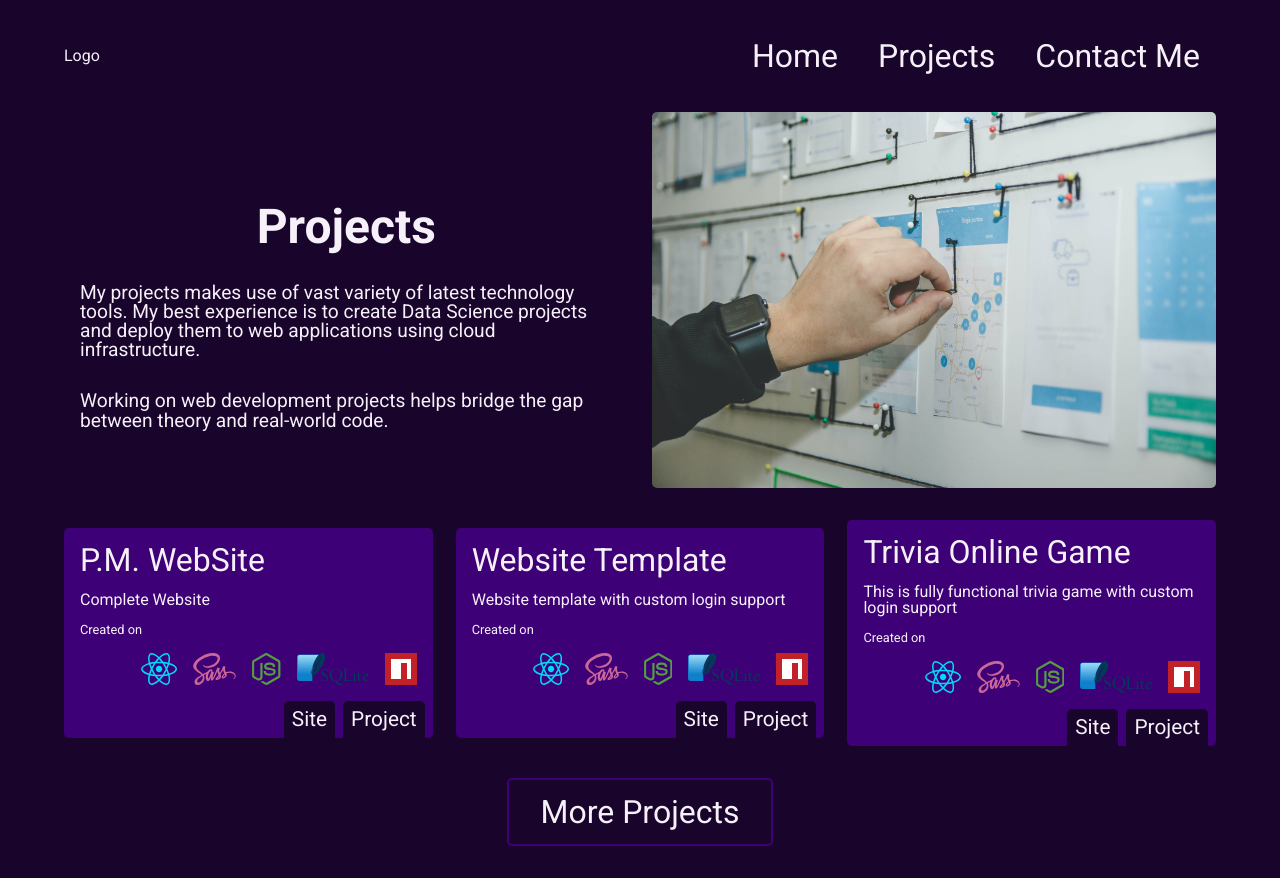
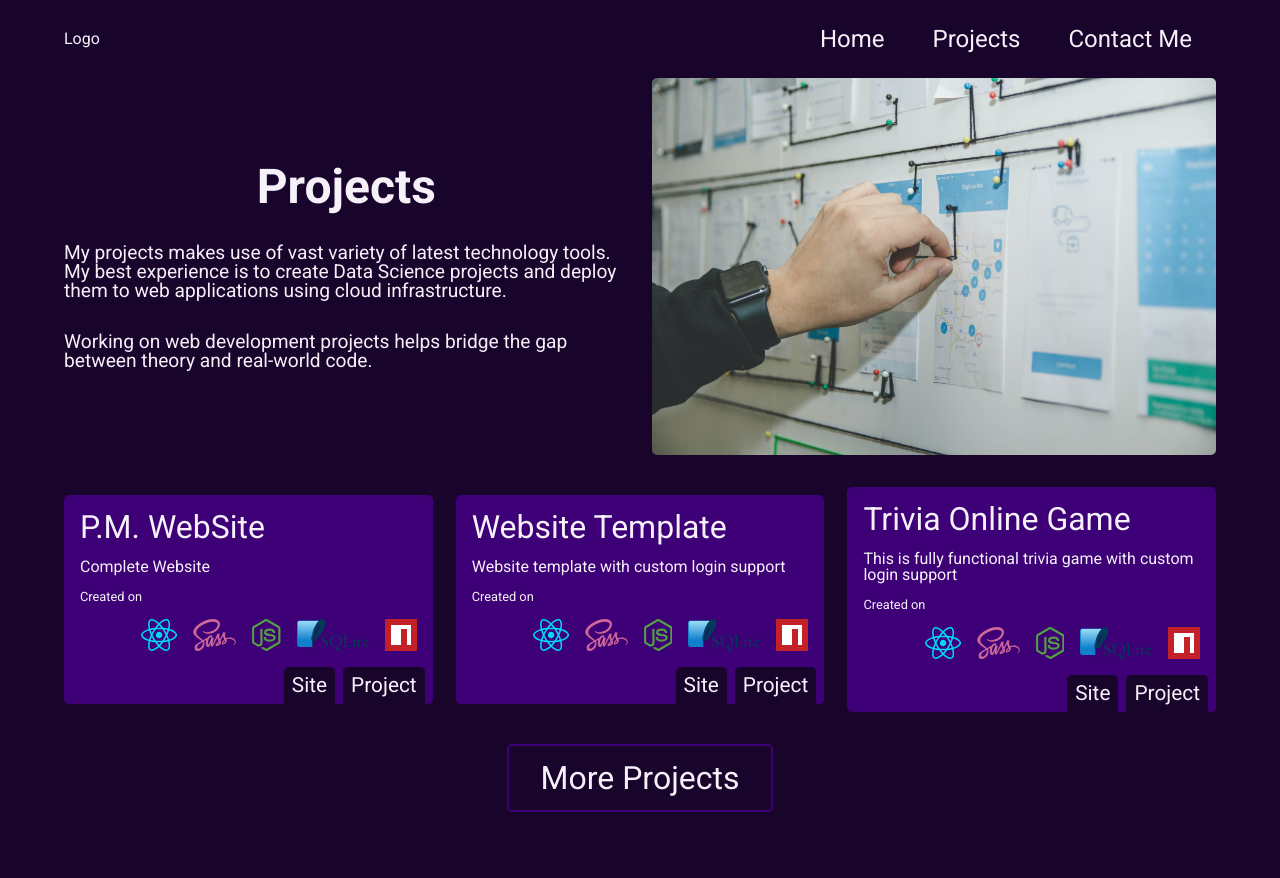
Before and after one commit to MrGio7/portfolio, a React (Create React App) app: page /portfolio/projects in a window 1280 px wide. After the commit the page ends 844 px from the top, so only its background shows below. Built offline with nearby package versions, Linux system fonts and the light colour scheme.

Commit message:
fixed navbar style

```diff
--- a/src/style/components/_navBar.scss
+++ b/src/style/components/_navBar.scss
@@ -50,9 +50,11 @@
 
     .navigation{
         width: 100%;
+        display: flex;
+        flex-direction: column;
+        justify-content: center;
+        align-items: center;
         max-height: 0px;
-        display: flex;
-        justify-content: center;
         transition: 0.4s;
         overflow: hidden;
 
@@ -64,10 +66,10 @@
             a{
                 width: 100%;
                 padding: 1rem 0.5rem;
-                margin:0.5rem 0;
-                font-size: 1rem;
+                margin:0.3rem 0;
+                font-size: 1.2rem;
                 cursor: pointer;
-                background-color: $darkLiver;
+                background-color: $purple;
                 border-radius: 5px;
                 text-align: center;
                 text-decoration: none;
@@ -78,7 +80,7 @@
 
     &.opened{
         .navigation{
-            max-height: 300px;
+            max-height: 200px;
         }
     }
 }
@@ -87,7 +89,7 @@
     .navBar{
         flex-direction: row;
         width: 90%;
-        margin:1.5rem auto;
+        margin:1rem auto;
 
         .mbHeader{
             width: max-content;
@@ -113,10 +115,16 @@
 
                 a{
                     width: max-content;
+                    margin:0.2rem 0.5rem;
                     padding: 0.5rem 1rem;
-                    margin-left: 0.5rem;
-                    font-size: 2rem;
+                    font-size: 1.5rem;
                     background-color: $darkPurple;
+
+                    &:hover {
+                        border-radius: 5px;
+                        background-color: $purple;
+                        box-shadow: 0 0 0.2rem 0.2rem $lightPurple;
+                    }
                 }
             }
         }
--- a/src/style/pages/_home.scss
+++ b/src/style/pages/_home.scss
@@ -96,6 +96,7 @@
                     h1{
                         width: 100%;
                         font-size: 2rem;
+                        text-align: center;
                     }
 
                     .logos{
@@ -213,7 +214,6 @@
             width: 90%;
             flex-direction: row;
             justify-content: space-between;
-            margin-top: 1.5rem;
 
             .text{
                 width: 45%;
@@ -299,6 +299,7 @@
 
                         .logos{
                             order: 3;
+                            margin:0;
 
                             svg{
                                 font-size: 3vw;
--- a/src/style/pages/_projects.scss
+++ b/src/style/pages/_projects.scss
@@ -128,6 +128,7 @@
             width: 90%;
             flex-direction: row-reverse;
             justify-content: space-between;
+            margin:0;
 
             img{
                 width: 49%;
@@ -138,6 +139,8 @@
                 width: 49%;
                 background: none;
                 color:$white;
+                margin:0;
+                padding: 0;
             }
         }
 
```
